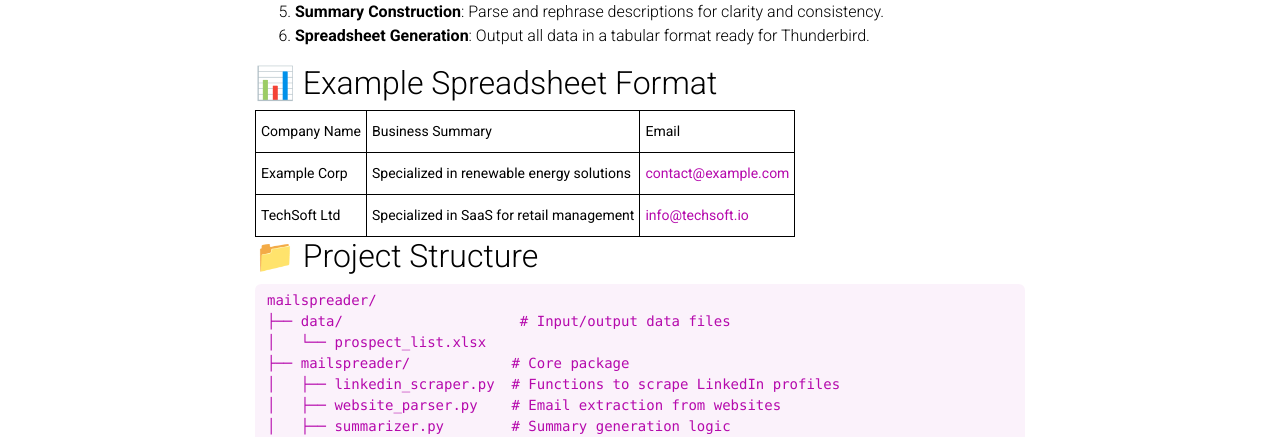
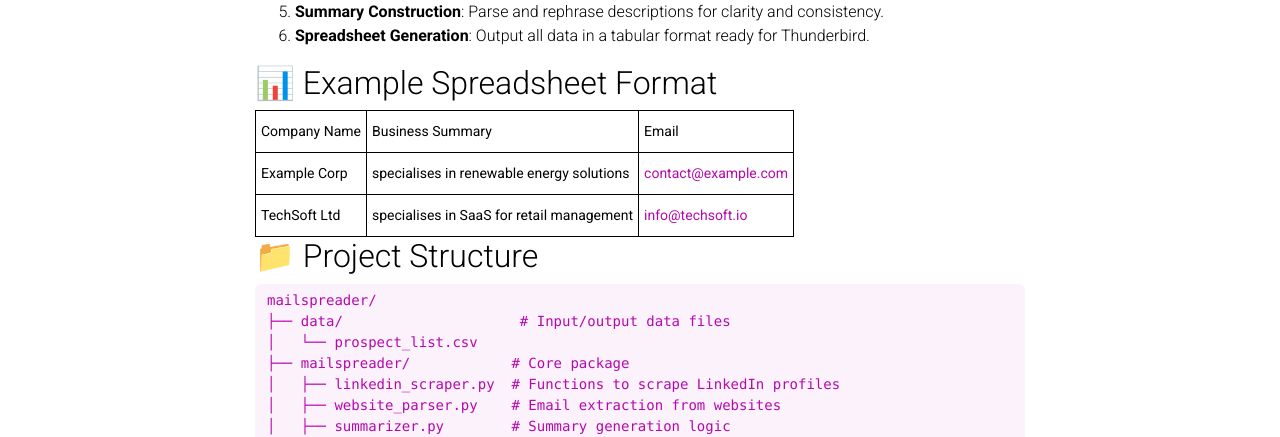
Before and after one commit to mathisdemo/mathisdemo.github.io, a Jekyll site: the page built from _projects/MailSpreader.md, in a window 1280 px wide and 900 px high, scrolled down 514 px. Shown: the part 203-640 px from the top of the window. Built offline with Jekyll 4.4.1, drawn with Linux system fonts in a browser that asks for light colours; comment, search, counter and statistics services are not loaded; a style sheet for code colours, icons or effects is not loaded; some of the changed text lies outside the part shown.

````diff
--- a/_projects/MailSpreader.md
+++ b/_projects/MailSpreader.md
@@ -41,8 +41,8 @@ The **MailSpreader** is an open-source Python project that automates the creatio
 
 | Company Name | Business Summary                          | Email                                             |
 | ------------ | ----------------------------------------- | ------------------------------------------------- |
-| Example Corp | Specialized in renewable energy solutions | [contact@example.com](mailto:contact@example.com) |
-| TechSoft Ltd | Specialized in SaaS for retail management | [info@techsoft.io](mailto:info@techsoft.io)       |
+| Example Corp | specialises in renewable energy solutions | [contact@example.com](mailto:contact@example.com) |
+| TechSoft Ltd | specialises in SaaS for retail management | [info@techsoft.io](mailto:info@techsoft.io)       |
 
 ## 📁 Project Structure
 
@@ -50,7 +50,7 @@ The **MailSpreader** is an open-source Python project that automates the creatio
 ```
 mailspreader/
 ├── data/                     # Input/output data files
-│   └── prospect_list.xlsx
+│   └── prospect_list.csv
 ├── mailspreader/            # Core package
 │   ├── linkedin_scraper.py  # Functions to scrape LinkedIn profiles
 │   ├── website_parser.py    # Email extraction from websites
````
